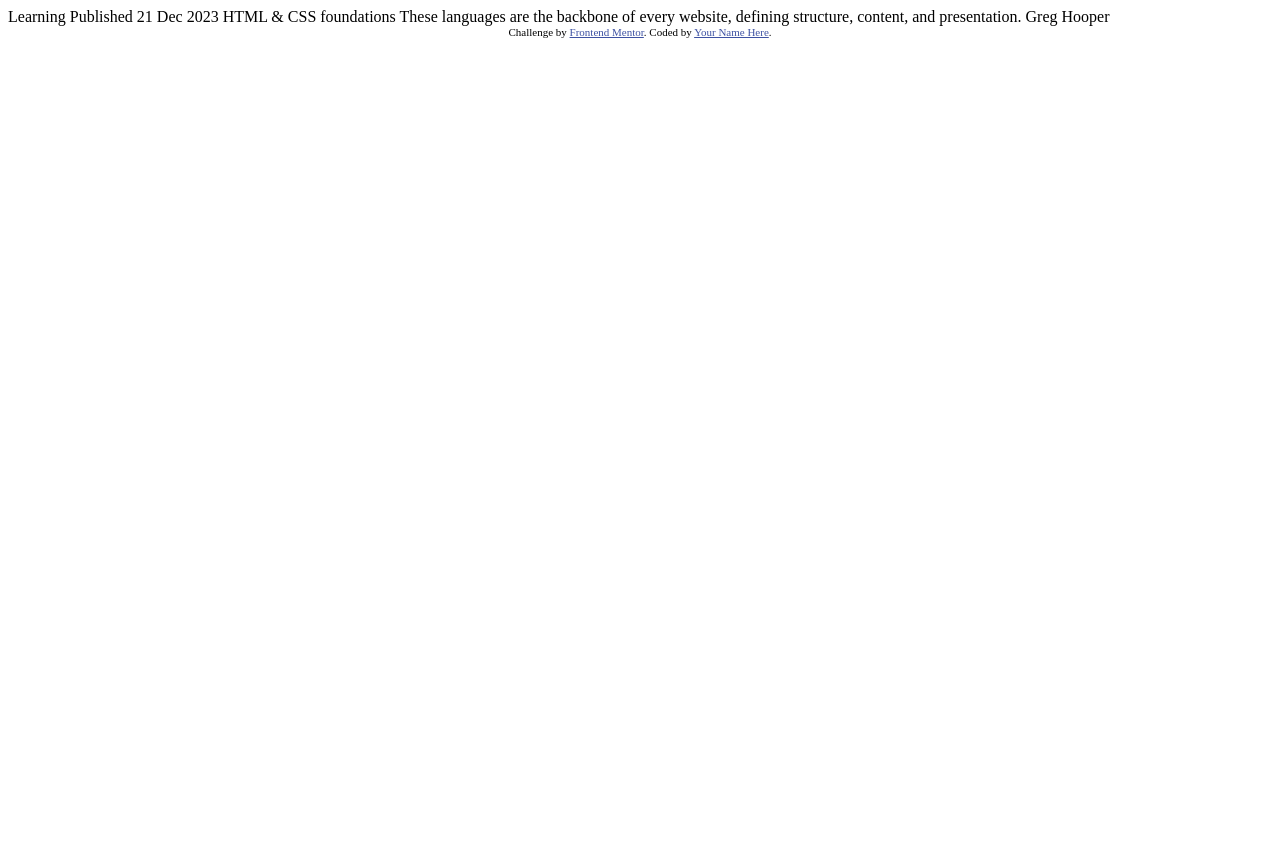
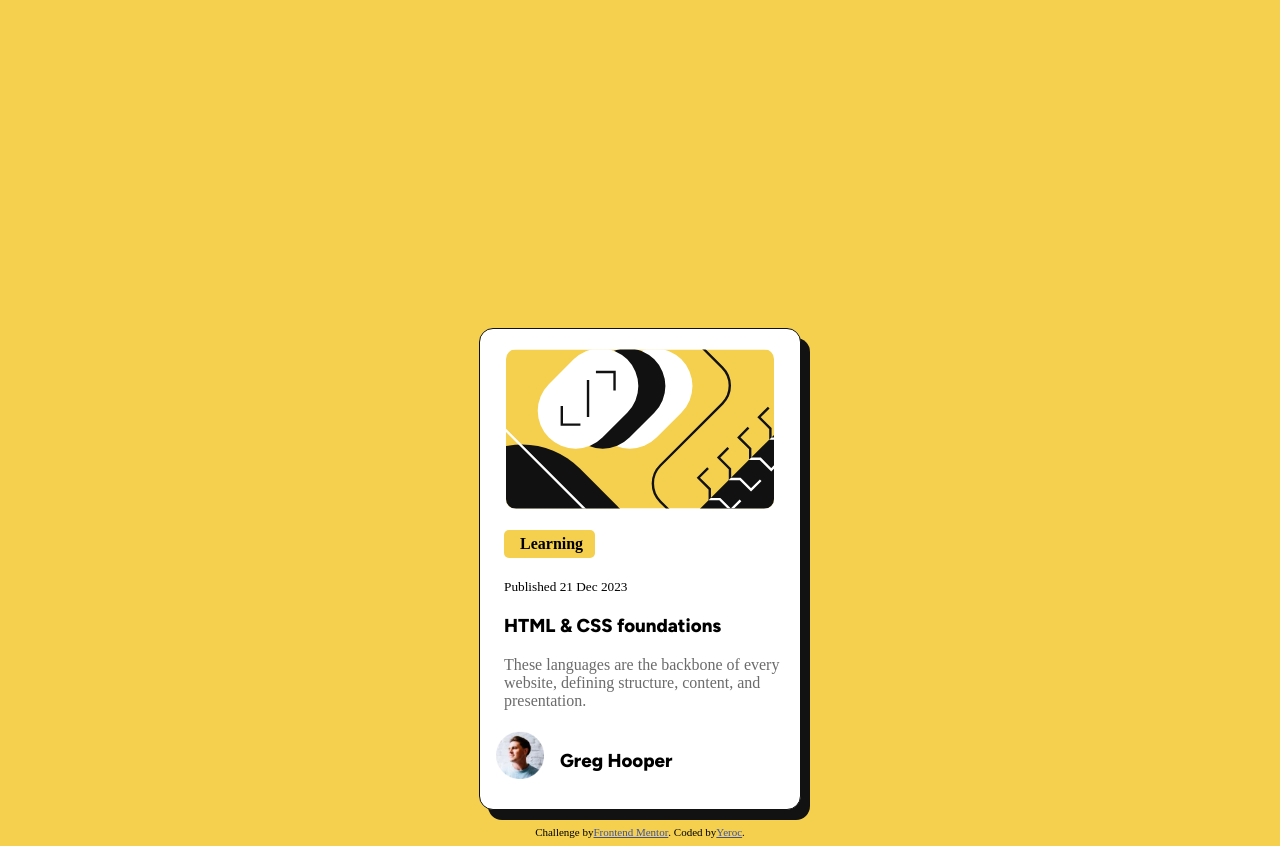
Before and after one commit to Vierbytes/FEMC, a plain HTML site: page blog_preview_card/index.html in a window 1280 px wide. Before the commit the page ends 800 px from the top, so only its background shows below. Drawn offline with Linux system fonts and the light colour scheme; a web font is replaced by a local one.

Commit message:
My solution to the Blog Preview Card Frontend Mentor Challenge.

```diff
--- a/blog_preview_card/index.html
+++ b/blog_preview_card/index.html
@@ -5,6 +5,7 @@
   <meta name="viewport" content="width=device-width, initial-scale=1.0"> <!-- displays site properly based on user's device -->
 
   <link rel="icon" type="image/png" sizes="32x32" href="./assets/images/favicon-32x32.png">
+  <link rel="stylesheet" href="style.css">
 
   <title>Frontend Mentor | Blog preview card</title>
 
@@ -15,20 +16,40 @@
   </style>
 </head>
 <body>
+  <div class="card">
+    <img src="./assets/images/illustration-article.svg" alt="image" class="cover">
+    <div class="text">
+      <h4>
+        Learning
+      </h4>
 
-  Learning
+      <h5>
+        Published 21 Dec 2023
+      </h5>
 
-  Published 21 Dec 2023
+      <h3>
+        HTML & CSS foundations
+      </h3>
 
-  HTML & CSS foundations
+      <p>
+        These languages are the backbone of every website, defining structure, content, and presentation.
+      </p>
 
-  These languages are the backbone of every website, defining structure, content, and presentation.
+    </div>
+  <div class="profile">
+    <img src="./assets/images/image-avatar.webp" alt="pfp" class="pfp">
+    <h3>
+      Greg Hooper
+    </h3>
 
-  Greg Hooper
+  </div>
 
+
+  </div>
   <div class="attribution">
     Challenge by <a href="https://www.frontendmentor.io?ref=challenge" target="_blank">Frontend Mentor</a>.
-    Coded by <a href="#">Your Name Here</a>.
+    Coded by <a href="https://github.com/Vierbytes">Yeroc</a>.
   </div>
+
 </body>
 </html>
--- a/blog_preview_card/style.css
+++ b/blog_preview_card/style.css
@@ -0,0 +1,96 @@
+@font-face {
+    font-family: 'Figtree-ExtraBold';
+    src: url(assets/fonts/static/Figtree-ExtraBold.ttf);
+}
+@font-face {
+    font-family: 'Figtree-Medium';
+    src: url(assets/fonts/static/Figtree-Medium.ttf);
+}
+@font-face {
+    font-family: 'Figtree-Italic';
+    src: url(blog_preview_card/assets/fonts/Figtree-Italic-VariableFont_wght.ttf);
+}
+
+body {
+    display: flex;
+    flex-direction: column;
+    align-items: center;
+    padding-top: 20rem;
+    background-color: hsl(47, 88%, 63%);
+}
+
+.card {
+    display: flex;
+    flex-direction: column;
+    border: solid hsl(0, 0%, 7%) 1px;
+    border-radius: 14px;
+    align-items: center;
+    width: 20rem;
+    height: 30rem;
+    background: hsl(0, 0%, 100%);
+    box-shadow: 9px 10px   hsl(0, 0%, 7%);
+}
+
+.text {
+    display: flex;
+    flex-direction: column;
+    padding-left: 1.5rem;
+}
+.cover {
+    width: 50;
+    height: 10rem;
+    margin-top: 20px;
+    border-radius: 10px;
+}
+
+.profile {
+    display: flex;
+    justify-items: left;
+    width: 90%;
+    font-family: 'Figtree-ExtraBold';
+    margin-top: 5px;
+}
+
+.pfp {
+    width: 3rem;
+    height: 3rem;
+    padding-right: 1rem;
+}
+
+h5 {
+        font-family: 'Figtree-Italic';
+        margin: 0px;
+        font-weight: 100;
+}
+
+h3 {
+    display: flex;
+    font-family: 'Figtree-ExtraBold';
+
+}
+
+h4 {
+    background: hsl(47, 88%, 63%);
+    width: 4.7rem;
+    padding-left: 1rem;
+    padding-bottom: .3rem;
+    padding-top: .3rem;
+    border-radius: 5px;
+}
+
+p {
+    margin-top: 0rem;
+    color: hsl(0, 0%, 42%);
+    font-size: 16px;
+}
+
+.attribution {
+    padding-top: 1rem;
+    display: flex;
+    flex-direction: row;
+    align-self: center;
+}
+
+h3:hover {
+    color: hsl(47, 88%, 63%);
+}
```
